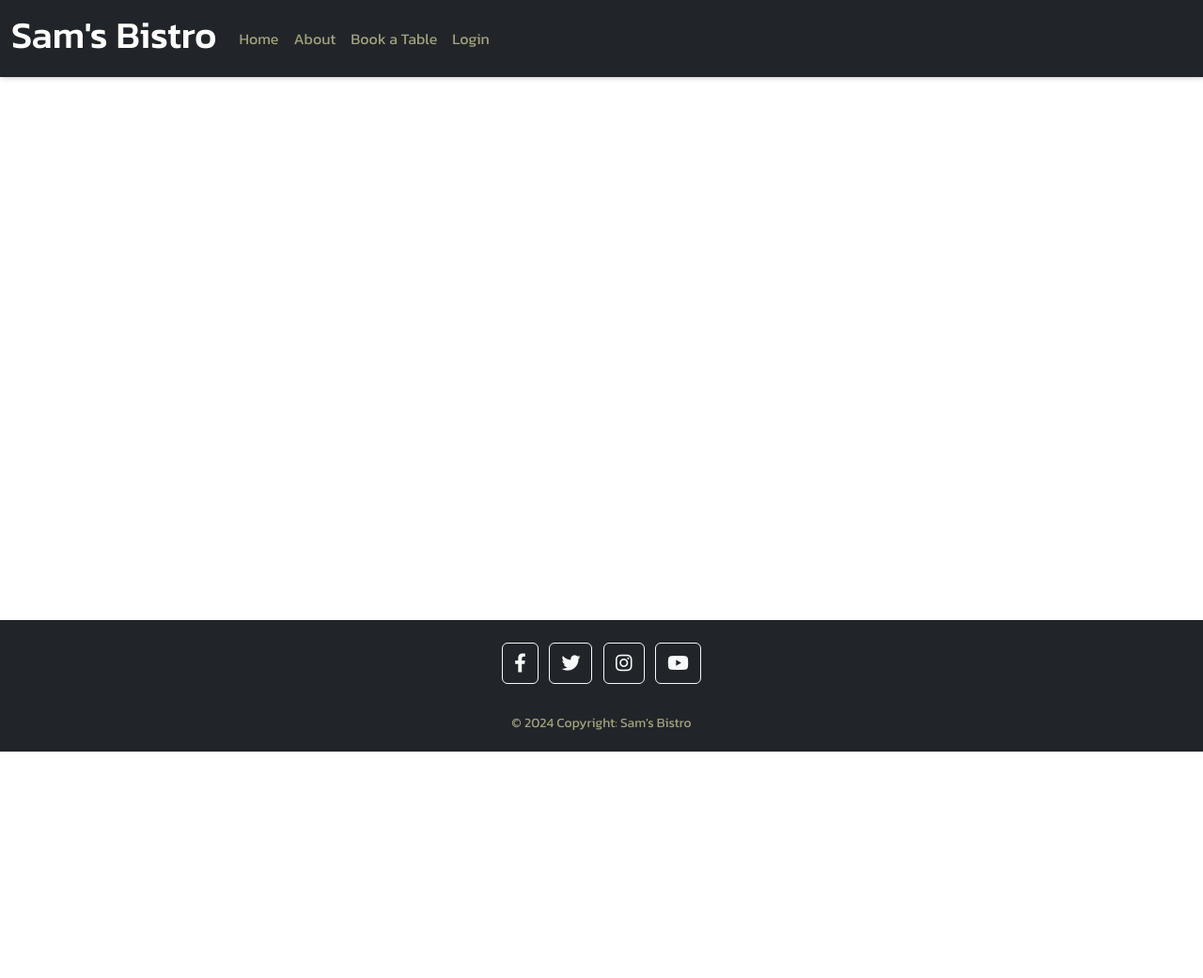
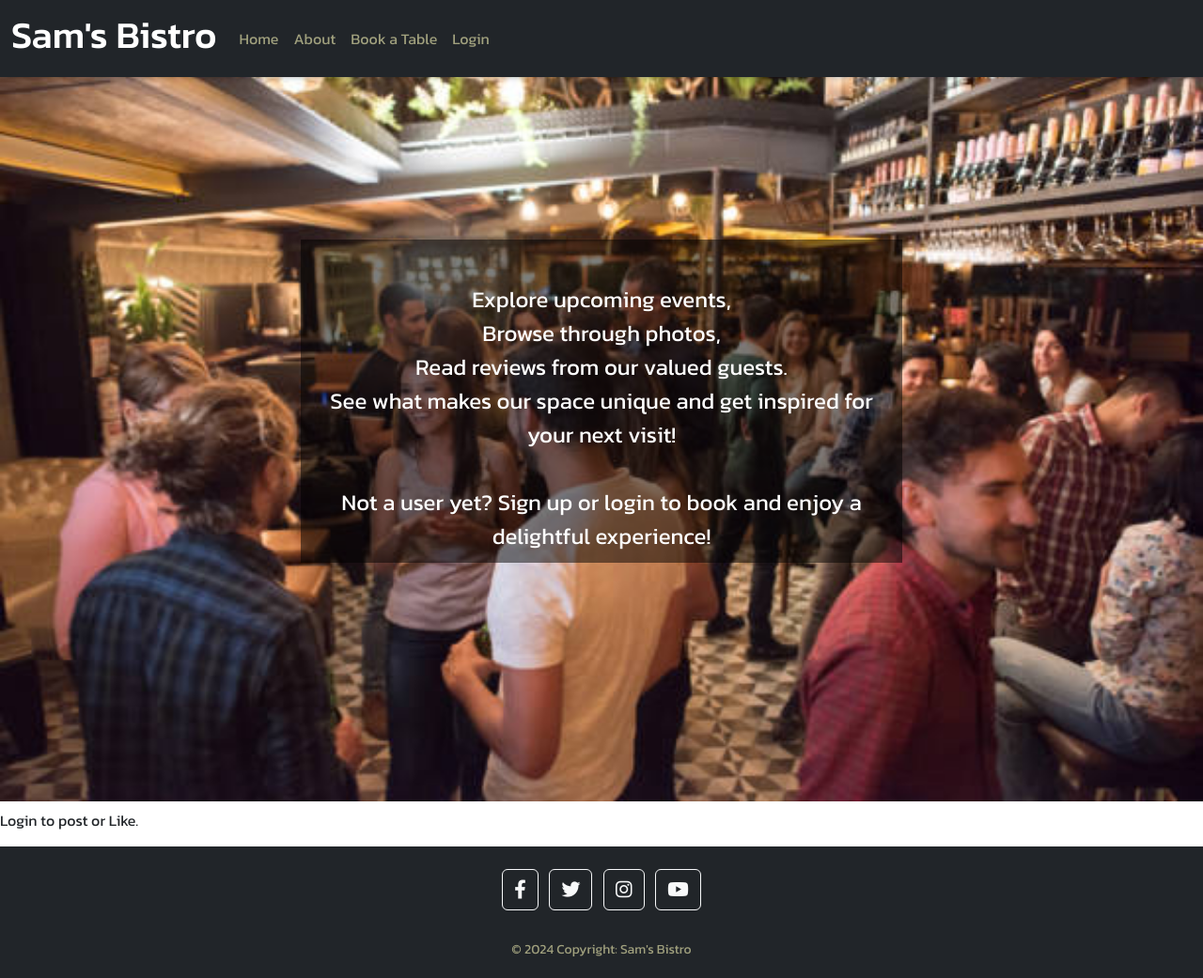
Before and after one commit to Sammy92dec/boky-pp4, a Django app: page /about/ in a window 1280 px wide. Shown: the whole page at 94% size. Before the commit the page ends 800 px from the top, so only its background shows below. Run offline with Django 4.2, Linux system fonts and the light colour scheme; some web fonts are replaced.

```diff
--- a/about_app/templates/about_app/about.html
+++ b/about_app/templates/about_app/about.html
@@ -1,10 +1,29 @@
 {% extends "base.html" %}
+{% load static %}
 
-{% block title %}About Us{% endblock %}
+{% block title %}About{% endblock %}
 
 {% block content %}
-<h1>About Us</h1>
-<p>Welcome to the About page! Here, we share information about the restaurant and events.</p>
+
+<section class="row">
+    <div class="col-12">
+        <div class="image-container">
+            <img src="{% static 'images/about/event.jpg' %}" class="img-fluid" alt="A plate with food image">
+
+<p class="overlay-content"> <br> Explore upcoming events,
+    <br> Browse through photos,
+    <br> Read reviews from our valued guests.
+
+<br>See what makes our space unique and get inspired for your next visit!
+<br>
+<br>Not a user yet? Sign up or login to book and enjoy a delightful experience!</p>
+</div>
+</div>
+</section>
+
+ {% include 'about_app/post_list.html' %}
+
+
 
 <!-- Additional content for the About page -->
 {% endblock %}
--- /dev/null
+++ b/about_app/templates/about_app/post_list.html
@@ -0,0 +1,19 @@
+{% load static %}
+
+{% block content %}
+<div class="mt-2">
+    {% if user.is_authenticated %}
+    <form method="POST">
+        {% csrf_token %}
+        <input type="text" name="title" placeholder="Post title" required><br>
+        <textarea name="content" placeholder="Write your post" required></textarea>
+        <br>
+        <button type="submit">Post</button>
+    </form>
+    {% else %}
+    <p>Login to post or Like.</p>
+
+    {% endif %}
+</div>
+
+{% endblock %}
--- a/about_app/urls.py
+++ b/about_app/urls.py
@@ -5,4 +5,7 @@ urlpatterns = [
     path('', views.PostList.as_view(), name='home'),
     path('<slug:slug>/', views.post_detail, name="post_detail"),
     path('', views.events, name='about'),
+    path('posts/', views.post_list, name='post_list'),
+    path('post/<int:pk>/', views.post_detail, name='post_detail'),
+    path('comments/', views.comment_list, name='comment_list'),
 ]
--- a/about_app/views.py
+++ b/about_app/views.py
@@ -1,6 +1,18 @@
-from django.shortcuts import render
-
+from django.shortcuts import render, redirect, get_object_or_404
+from .models import Post, Comment
 
 
 def about(request):
     return render(request, 'about_app/about.html')
+
+def post_list(request):
+    posts = Post.objects.all().filter(published_date__lte=timezone.now())
+    return render(request, 'about_app/post_list.html', {'posts': posts})
+
+def comment_list(request):
+    comments = Comment.objects.all()
+    return render(request, 'about_app/post_list.html', {'comments': comments})
+
+def post_detail(request, pk):
+    post = get_object_or_404(Post, pk=pk)
+    return render(request, "about_app/post_details.html",{'posts': posts})
--- /dev/null
+++ b/templates/post_detail.html
@@ -0,0 +1,2 @@
+<!--Display a single post with its comments and likes.
+Provide options for editing/deleting comments (if the user is the author).-->
```
Also changed, not shown: about_app/models.py (+23 -1 lines), about_app/templates/about_app/post_detail.html (added), static/images/about/event.jpg (added).
